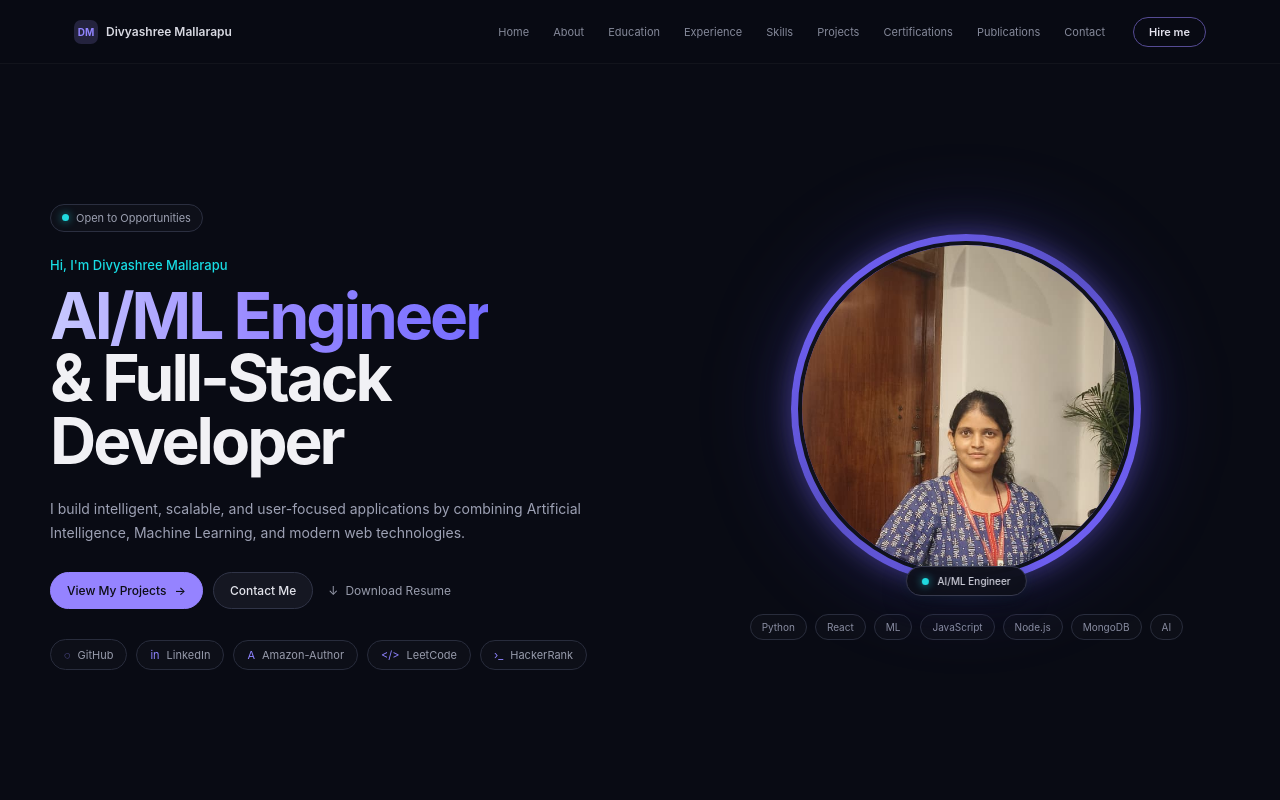
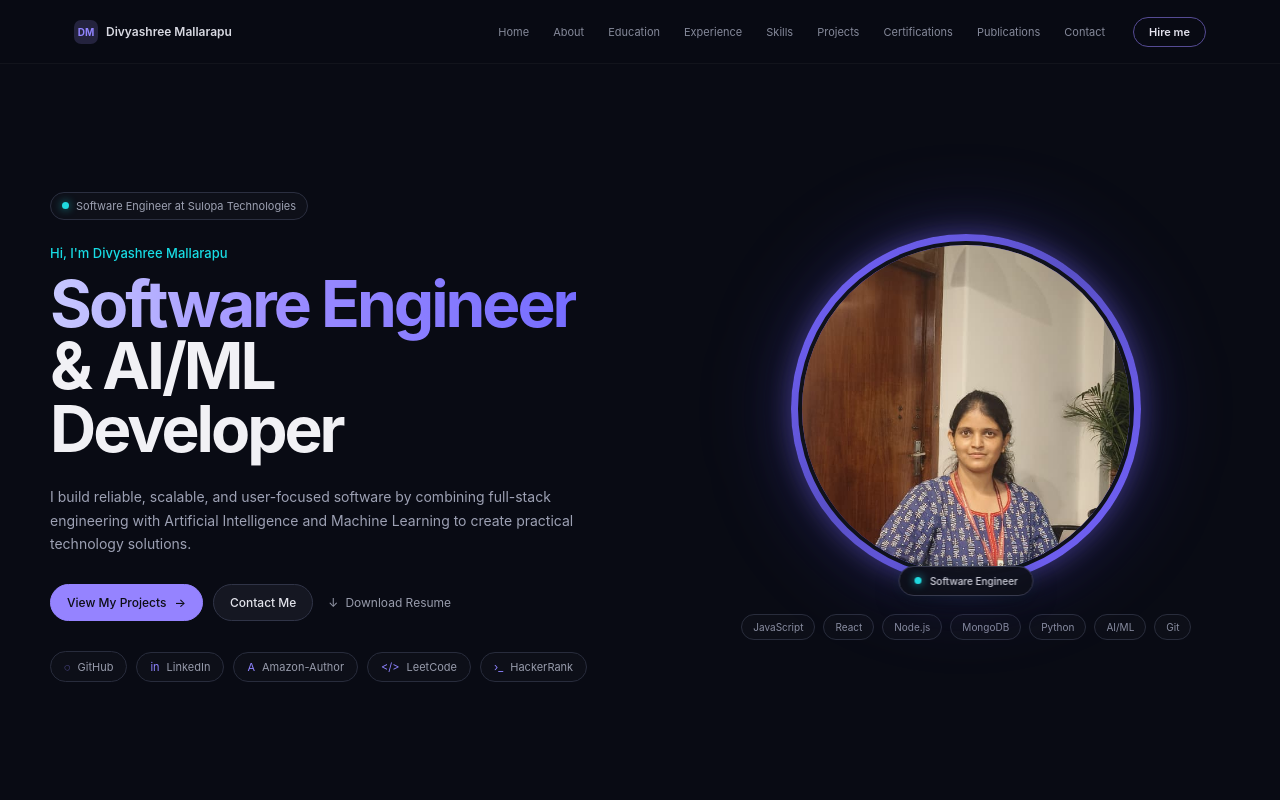
Before and after one commit to divyam5858/Divyashree_Mallarapu, a React app: page / in a window 1280 px wide. Shown: the top 800 px of the page. Built offline with nearby package versions, Linux system fonts and the light colour scheme; the HTML template or start-up script is replaced by a standard one.

Commit message:
Revise Hero component content and tech badges
Updated job title, description, and technology badges in Hero component.

```diff
--- a/src/components/Hero.jsx
+++ b/src/components/Hero.jsx
@@ -7,43 +7,65 @@ const Hero = () => {
     <section className="hero" id="home">
       <div className="hero-container">
 
-        {/* LEFT SIDE */}
+        {/* =========================
+            LEFT SIDE
+        ========================= */}
+
         <div className="hero-content">
 
+          {/* CURRENT STATUS */}
           <div className="availability">
             <span className="availability-dot"></span>
-            Open to Opportunities
+            Software Engineer at Sulopa Technologies
           </div>
 
+
+          {/* GREETING */}
           <p className="hero-greeting">
             Hi, I'm Divyashree Mallarapu
           </p>
 
+
+          {/* MAIN HEADING */}
           <h1 className="hero-title">
-            <span>AI/ML Engineer</span>
+            <span>Software Engineer</span>
             <br />
-            & Full-Stack
+            & AI/ML
             <br />
             Developer
           </h1>
 
+
+          {/* DESCRIPTION */}
           <p className="hero-description">
-            I build intelligent, scalable, and user-focused applications by
-            combining Artificial Intelligence, Machine Learning, and modern
-            web technologies.
+            I build reliable, scalable, and user-focused software by combining
+            full-stack engineering with Artificial Intelligence and Machine
+            Learning to create practical technology solutions.
           </p>
 
-          {/* ACTION BUTTONS */}
+
+          {/* =========================
+              ACTION BUTTONS
+          ========================= */}
+
           <div className="hero-actions">
 
-            <a href="#projects" className="btn btn-primary">
+            <a
+              href="#projects"
+              className="btn btn-primary"
+            >
               View My Projects
               <span>→</span>
             </a>
 
-            <a href="#contact" className="btn btn-secondary">
+
+            <a
+              href="#contact"
+              className="btn btn-secondary"
+            >
               Contact Me
             </a>
+
 
             <a
               href={resume}
@@ -57,9 +79,14 @@ const Hero = () => {
 
           </div>
 
-          {/* SOCIAL LINKS */}
+
+          {/* =========================
+              SOCIAL LINKS
+          ========================= */}
+
           <div className="hero-socials">
 
+            {/* GitHub */}
             <a
               href="https://github.com/divyam5858"
               target="_blank"
@@ -69,6 +96,8 @@ const Hero = () => {
               GitHub
             </a>
 
+
+            {/* LinkedIn */}
             <a
               href="https://in.linkedin.com/in/divyashree-mallarapu"
               target="_blank"
@@ -78,6 +107,8 @@ const Hero = () => {
               LinkedIn
             </a>
 
+
+            {/* Amazon Author */}
             <a
               href="https://www.amazon.com/author/divyashree-mallarapu"
               target="_blank"
@@ -87,6 +118,8 @@ const Hero = () => {
               Amazon-Author
             </a>
 
+
+            {/* LeetCode */}
             <a
               href="https://leetcode.com/u/Divyashree-Mallarapu"
               target="_blank"
@@ -96,6 +129,8 @@ const Hero = () => {
               LeetCode
             </a>
 
+
+            {/* HackerRank */}
             <a
               href="https://www.hackerrank.com/profile/divyamallarapu"
               target="_blank"
@@ -105,42 +140,56 @@ const Hero = () => {
               HackerRank
             </a>
 
-
           </div>
 
         </div>
 
-        {/* RIGHT SIDE */}
+
+        {/* =========================
+            RIGHT SIDE
+        ========================= */}
+
         <div className="hero-visual">
 
           <div className="hero-photo-card">
 
+            {/* GLOW */}
             <div className="photo-glow"></div>
 
+
+            {/* PROFILE IMAGE */}
             <div className="photo-ring">
+
               <img
                 src={profileImage}
                 alt="Divyashree Mallarapu"
                 className="hero-photo"
               />
+
             </div>
 
+
+            {/* PROFILE BADGE */}
             <div className="photo-badge">
               <span className="badge-dot"></span>
-              AI/ML Engineer
+              Software Engineer
             </div>
 
           </div>
 
-          {/* TECHNOLOGY BADGES */}
+
+          {/* =========================
+              TECHNOLOGY BADGES
+          ========================= */}
+
           <div className="tech-badges">
-            <span>Python</span>
+            <span>JavaScript</span>
             <span>React</span>
-            <span>ML</span>
-            <span>JavaScript</span>
             <span>Node.js</span>
             <span>MongoDB</span>
-            <span>AI</span>
+            <span>Python</span>
+            <span>AI/ML</span>
+            <span>Git</span>
           </div>
 
         </div>
```
